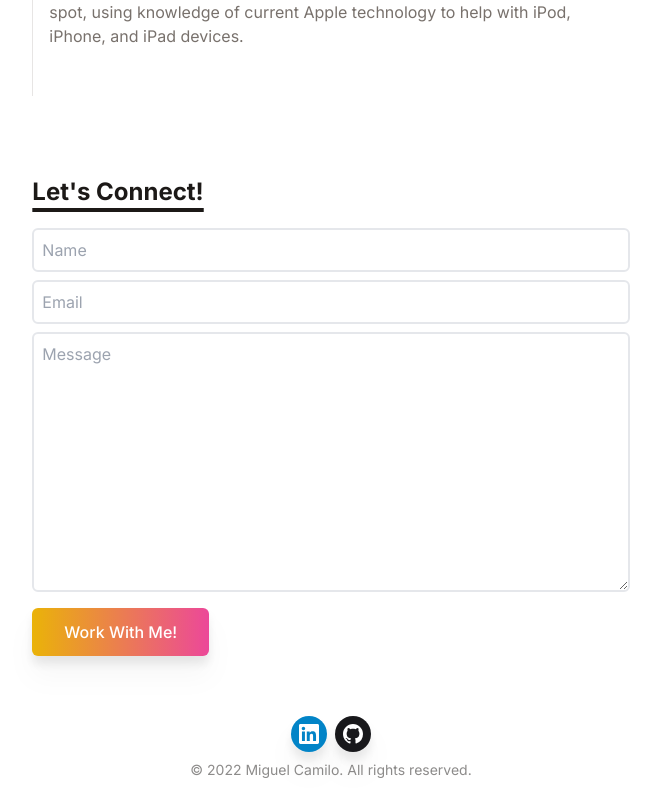
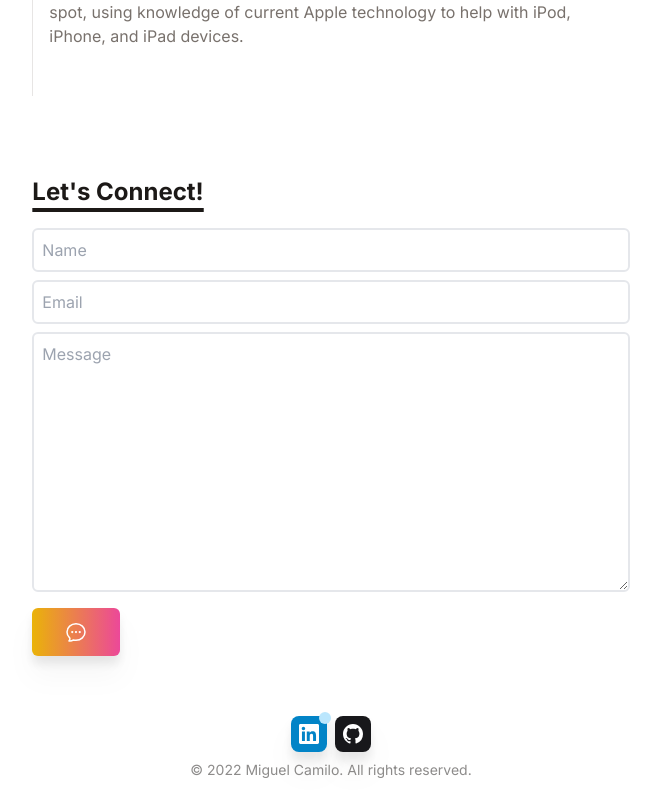
Before and after one commit to MiguelCamilo/Developer-Portfolio, a React (Vite) app: page / in a window 1280 px wide. Shown: the part 1296-2096 px from the top of the page, without its empty margins (309-970 px from the left). Built offline with nearby package versions, Linux system fonts and the light colour scheme.

Commit message:
Form update and Footer UI adjustments

```diff
--- a/index.html
+++ b/index.html
@@ -2,7 +2,6 @@
 <html lang="en">
   <head>
     <meta charset="UTF-8" />
-    <link rel="icon" type="image/svg+xml" href="/vite.svg" />
     <meta name="viewport" content="width=device-width, initial-scale=1.0" />
     <title>Web Portfolio</title>
     <link rel="preconnect" href="https://fonts.googleapis.com" />
--- a/src/components/Contact.jsx
+++ b/src/components/Contact.jsx
@@ -18,24 +18,41 @@ function Contact() {
             name="name"
             placeholder="Name"
             className="p-2 bg-transparent border-2 rounded-md focus:outline-none focus:border-yellow-500"
+            required="required"
           />
           <input
             type="text"
             name="email"
             placeholder="Email"
             className="my-2 p-2 bg-transparent border-2 rounded-md focus:outline-none focus:border-pink-500"
+            required="required"
           />
           <textarea
             name="message"
             placeholder="Message"
             rows="10"
             className="p-2 mb-4 bg-transparent border-2 rounded-md focus:outline-none focus:border-yellow-500"
+            required="required"
           />
           <button
             type="submit"
             className="text-center inline-block px-8 py-3 w-max text-base font-medium rounded-md text-white bg-gradient-to-r from-yellow-500 to-pink-500 drop-shadow-xl hover:stroke-white"
           >
-            Work With Me!
+            {/* send icon */}
+            <svg
+              xmlns="http://www.w3.org/2000/svg"
+              fill="none"
+              viewBox="0 0 24 24"
+              strokeWidth={1.5}
+              stroke="currentColor"
+              className="w-6 h-6"
+            >
+              <path
+                strokeLinecap="round"
+                strokeLinejoin="round"
+                d="M8.625 12a.375.375 0 11-.75 0 .375.375 0 01.75 0zm0 0H8.25m4.125 0a.375.375 0 11-.75 0 .375.375 0 01.75 0zm0 0H12m4.125 0a.375.375 0 11-.75 0 .375.375 0 01.75 0zm0 0h-.375M21 12c0 4.556-4.03 8.25-9 8.25a9.764 9.764 0 01-2.555-.337A5.972 5.972 0 015.41 20.97a5.969 5.969 0 01-.474-.065 4.48 4.48 0 00.978-2.025c.09-.457-.133-.901-.467-1.226C3.93 16.178 3 14.189 3 12c0-4.556 4.03-8.25 9-8.25s9 3.694 9 8.25z"
+              />
+            </svg>
           </button>
         </form>
       </div>
--- a/src/components/Footer.jsx
+++ b/src/components/Footer.jsx
@@ -8,7 +8,7 @@ function Footer() {
           <div className="flex flex-wrap justify-center gap-2">
             <a
               href="https://www.linkedin.com/in/miguel-camilo/"
-              className="bg-sky-600 hover:bg-sky-400 p-2 font-semibold text-white inline-flex items-center space-x-2 rounded-full drop-shadow-xl"
+              className="bg-sky-600 hover:bg-sky-400 p-2 font-semibold text-white inline-flex items-center space-x-2 rounded-lg drop-shadow-xl"
               target="_blank"
             >
               <svg
@@ -21,10 +21,14 @@ function Footer() {
                   <path d="M218.123122,218.127392 L180.191928,218.127392 L180.191928,158.724263 C180.191928,144.559023 179.939053,126.323993 160.463756,126.323993 C140.707926,126.323993 137.685284,141.757585 137.685284,157.692986 L137.685284,218.123441 L99.7540894,218.123441 L99.7540894,95.9665207 L136.168036,95.9665207 L136.168036,112.660562 L136.677736,112.660562 C144.102746,99.9650027 157.908637,92.3824528 172.605689,92.9280076 C211.050535,92.9280076 218.138927,118.216023 218.138927,151.114151 L218.123122,218.127392 Z M56.9550587,79.2685282 C44.7981969,79.2707099 34.9413443,69.4171797 34.9391618,57.260052 C34.93698,45.1029244 44.7902948,35.2458562 56.9471566,35.2436736 C69.1040185,35.2414916 78.9608713,45.0950217 78.963054,57.2521493 C78.9641017,63.090208 76.6459976,68.6895714 72.5186979,72.8184433 C68.3913982,76.9473153 62.7929898,79.26748 56.9550587,79.2685282 M75.9206558,218.127392 L37.94995,218.127392 L37.94995,95.9665207 L75.9206558,95.9665207 L75.9206558,218.127392 Z M237.033403,0.0182577091 L18.8895249,0.0182577091 C8.57959469,-0.0980923971 0.124827038,8.16056231 -0.001,18.4706066 L-0.001,237.524091 C0.120519052,247.839103 8.57460631,256.105934 18.8895249,255.9977 L237.033403,255.9977 C247.368728,256.125818 255.855922,247.859464 255.999,237.524091 L255.999,18.4548016 C255.851624,8.12438979 247.363742,-0.133792868 237.033403,0.000790807055" />
                 </g>
               </svg>
+              {/* animate ping radius */}
+              <div className="absolute -top-1 -right-1 -mr-1 -mt-0 w-3 h-3 rounded-full bg-sky-200 animate-ping" />
+              {/* animate ping */}
+              <div className="absolute -top-1 -right-1 -mr-1 -mt-0 w-3 h-3 rounded-full bg-sky-200" />
             </a>
             <a
               href="https://github.com/MiguelCamilo"
-              className="bg-zinc-900 hover:bg-zinc-600 p-2 font-semibold text-white inline-flex items-center space-x-2 rounded-full drop-shadow-xl dark:bg-stone-500 dark:hover:bg-stone-400"
+              className="bg-zinc-900 hover:bg-zinc-600 p-2 font-semibold text-white inline-flex items-center space-x-2 rounded-lg drop-shadow-xl dark:bg-stone-500 dark:hover:bg-stone-400"
               target="_blank"
             >
               <svg
--- a/src/data/timeline.js
+++ b/src/data/timeline.js
@@ -27,6 +27,6 @@ export default [
     year: "2019",
     title: "Apple Technical Specialist",
     details:
-      "Help new owners get started and current ones get quick andefficient support. While developing strong, positive relationships with Apple. Quickly assessing and taking care of customers with advice or a solution on the spot, using knowledge of current Apple technology to help with iPod, iPhone, and iPad devices.",
+      "Help new owners get started and current ones get quick and efficient support. While developing strong, positive relationships with Apple. Quickly assessing and taking care of customers with advice or a solution on the spot, using knowledge of current Apple technology to help with iPod, iPhone, and iPad devices.",
   },
 ];
```
